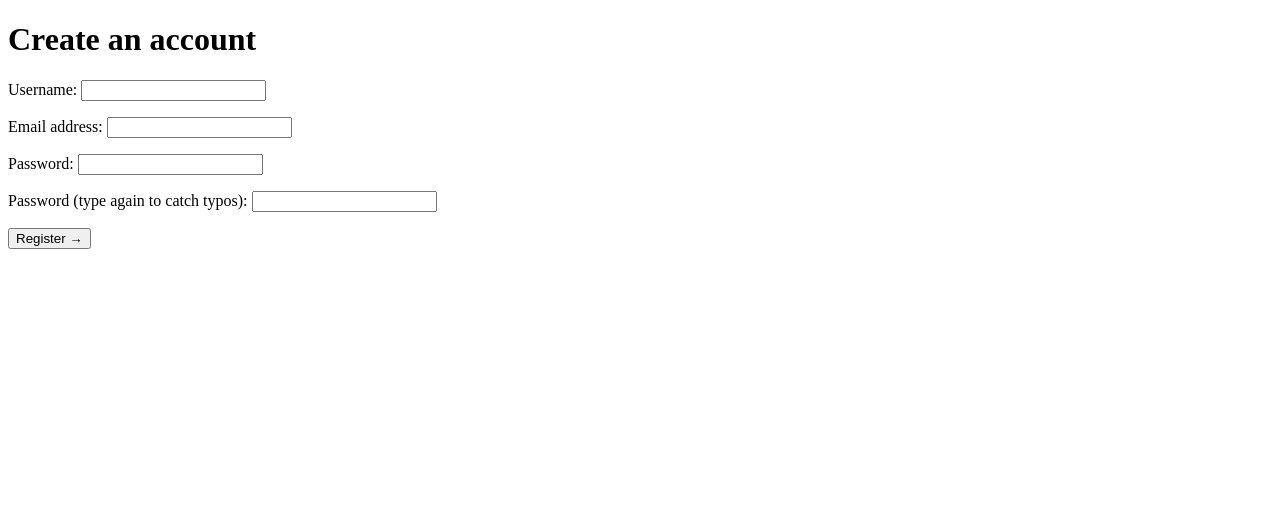
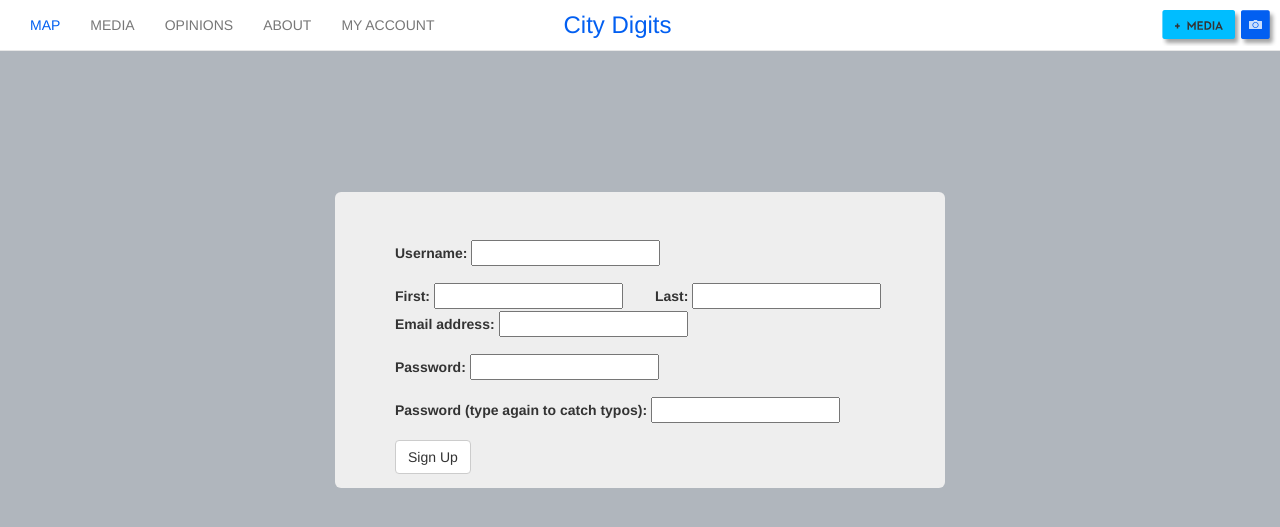
Before and after one commit to NiJeLorg/follow-the-money, a Django app: template follow_the_money/templates/registration/registration_form.html in a window 1280 px wide. Shown: the top 527 px of the page. Run offline with Django 3.2, Linux system fonts and the light colour scheme; the template is opened without the code that fills it, so the values that code supplies are empty, except form fields; tables that the repository leaves empty hold one stand-in row (values such as "Sample post"); form fields are guessed from the names that the template uses; some libraries are stand-ins or nearby versions.

Commit message:
foundation for registration system and styling in bootstrap

```diff
--- a/app-settings/urls.py
+++ b/app-settings/urls.py
@@ -14,6 +14,7 @@ urlpatterns = patterns('',
     url(r'^admin/', include(admin.site.urls)),
     url(r'^accounts/', include('registration.backends.default.urls')),
 		url(r'^restricted/', views.restricted, name='restricted'),
+		url(r'^resetpassword/passwordsent/$', 'django.contrib.auth.views.password_reset_done', name='password_reset_done'),
 )
 
 urlpatterns += staticfiles_urlpatterns()
--- a/follow_the_money/static/follow_the_money/css/main.css
+++ b/follow_the_money/static/follow_the_money/css/main.css
@@ -5,6 +5,15 @@
 
 body {
     background-color: #B0B6BD;
+}
+.loginFormcontainer {
+    width: 50%;
+		margin-top: 15%;
+}
+
+.TeacherRegistrationcontainer {
+    width: 50%;
+		margin-top: 15%;
 }
 
 #main-container {
--- a/follow_the_money/templates/follow_the_money/base.html
+++ b/follow_the_money/templates/follow_the_money/base.html
@@ -55,9 +55,7 @@
 		  <a class="navbar-brand" href="#">City Digits</a>
 		</div>
 {% if user.is_authenticated %}
-<h1>Rango says... hello {{ user.username }}!</h1>
 {% else %}
-<h1>Rango says... hello world!</h1>
 {% endif %}
 	    <!-- Collect the nav links, forms, and other content for toggling -->
 	    <div class="collapse navbar-collapse" id="ftm-navbar-collapse">
@@ -66,10 +64,7 @@
 	        <li><a href="#">MEDIA</a></li>
 	        <li><a href="#">OPINIONS</a></li>
 	        <li><a href="#">ABOUT</a></li>
-	        <li><a href="/accounts/register/">MY ACCOUNT</a></li>
-					<li><a href="/accounts/login/">Login</a></li>
-	       <li><a href=" /accounts/logout/">Logout</a></li>
-					<li><a href="/restricted/">Restricted</a></li>
+	        <li><a data-toggle="modal" href="/accounts/login/">MY ACCOUNT</a></li>
 				</ul>
 	      <ul class="nav navbar-nav navbar-right">
 			  <li class="media-button"><a href="#"></a></li>
@@ -79,10 +74,8 @@
 	  </div><!-- /.container-fluid -->
 	</nav>
 
-    <div class="container-fluid" id="main-container">
 		{% block body_block %}
 		{% endblock %}
-    </div> <!-- /container -->
     <footer class="footer" id="city_digits_footer">
         <p></p>
     </footer><!-- footer -->
--- a/follow_the_money/templates/registration/password_reset_email.html
+++ b/follow_the_money/templates/registration/password_reset_email.html
@@ -1,10 +1,11 @@
-{% load i18n %}{% autoescape off %}
+{% load i18n %} {% load url from future %}
+{% autoescape off %}
 {% trans "You're receiving this e-mail because you requested a password reset" %}
 {% blocktrans %}for your user account at {{ site_name }}{% endblocktrans %}.
 
 {% trans "Please go to the following page and choose a new password:" %}
 {% block reset_link %}
-{{ protocol }}://{{ domain }}{% url django.contrib.auth.views.password_reset_confirm uidb36=uid, token=token %}
+{{ protocol }}://{{ domain }}{% url "django.contrib.auth.views.password_reset_confirm" uidb36=uid token=token %}
 {% endblock %}
 {% trans "Your username, in case you've forgotten:" %} {{ user.username }}
 
--- a/follow_the_money/templates/registration/password_reset_form.html
+++ b/follow_the_money/templates/registration/password_reset_form.html
@@ -1,4 +1,4 @@
-{% extends "registration/base.html" %}
+{% extends "follow_the_money/base.html" %}
 {% load i18n %}
 
 {% block breadcrumbs %}<div class="breadcrumbs"></div>{% endblock %}
--- a/follow_the_money/templates/registration/registration_form.html
+++ b/follow_the_money/templates/registration/registration_form.html
@@ -1,47 +1,63 @@
-{% extends "registration/base.html" %}
+{% extends "follow_the_money/base.html" %}
+{% load widget_tweaks %}
+{% block title %}Teacher Sign Up{% endblock %}
 
-{% block title %}Sign up{% endblock %}
-
-{% block content %}
-
+{% block body_block %}
+<div class="container TeacherRegistrationcontainer">
+<div class="jumbotron">
   {% if form.errors %}
   <p class="errors">Please correct the errors below: {{ form.non_field_errors }}</p>
   {% endif %}
 
-  <h1>Create an account</h1>
-
-  <form method="post" action="" class="wide">
+  <form role="form" method="post" action="" class="wide">
 	{% csrf_token %}
-    <p>
-      <label for="id_username">Username:</label>
+    <div class="form-group">
+		 <label for="id_username">Username:</label>
       {% if form.username.errors %}
         <p class="errors">{{ form.username.errors.as_text }}</p>
       {% endif %}
-      {{ form.username }}
-    </p>
-    <p>
+      {{ form.username|add_class:"form-control" }}
+		</div>
+			<div class="row">
+				<div class="col-md-6">
+				 <label for="id_first">First:</label>
+       {% if form.username.errors %}
+        <p class="errors">{{ form.username.errors.as_text }}</p>
+      {% endif %}
+       {{ form.username|add_class:"form-control" }}
+				</div>
+
+				<div class="col-md-6">
+				 <label for="id_last">Last:</label>
+       {% if form.username.errors %}
+        <p class="errors">{{ form.username.errors.as_text }}</p>
+      {% endif %}
+       {{ form.username|add_class:"form-control" }}
+				</div>
+			</div>
+		 <div class="form-group">
       <label for="id_email">Email address:</label>
       {% if form.email.errors %}
         <p class="errors">{{ form.email.errors.as_text }}</p>
       {% endif %}
-      {{ form.email }}
-    </p>
-    <p>
+      {{ form.email|add_class:"form-control" }}
+			</div>
+			<div class="form-group">
       <label for="id_password1">Password:</label>
       {% if form.password1.errors %}
         <p class="errors">{{ form.password1.errors.as_text }}</p>
       {% endif %}
-      {{ form.password1 }}
-    </p>
-    <p>
-      <label for="id_password2">Password (type again to catch typos):</label>
+      {{ form.password1|add_class:"form-control" }}
+			</div>
+      <div class="form-group">
+			<label for="id_password2">Password (type again to catch typos):</label>
       {% if form.password2.errors %}
         <p class="errors">{{ form.password2.errors.as_text }}</p>
       {% endif %}
-      {{ form.password2 }}
-    </p>
-    <p class="submit"><input type="submit" value="Register &rarr;"></p>
-  </form>
+      {{ form.password2|add_class:"form-control" }}
+			</div>
+  <button type="submit" class="btn btn-default pull-left">Sign Up</button>
+		</form>
 
 {% endblock %}
 
```
Also changed, not shown: follow_the_money/templates/registration/login.html (+21 -14 lines), follow_the_money/urls.py (line endings or trailing spaces).
